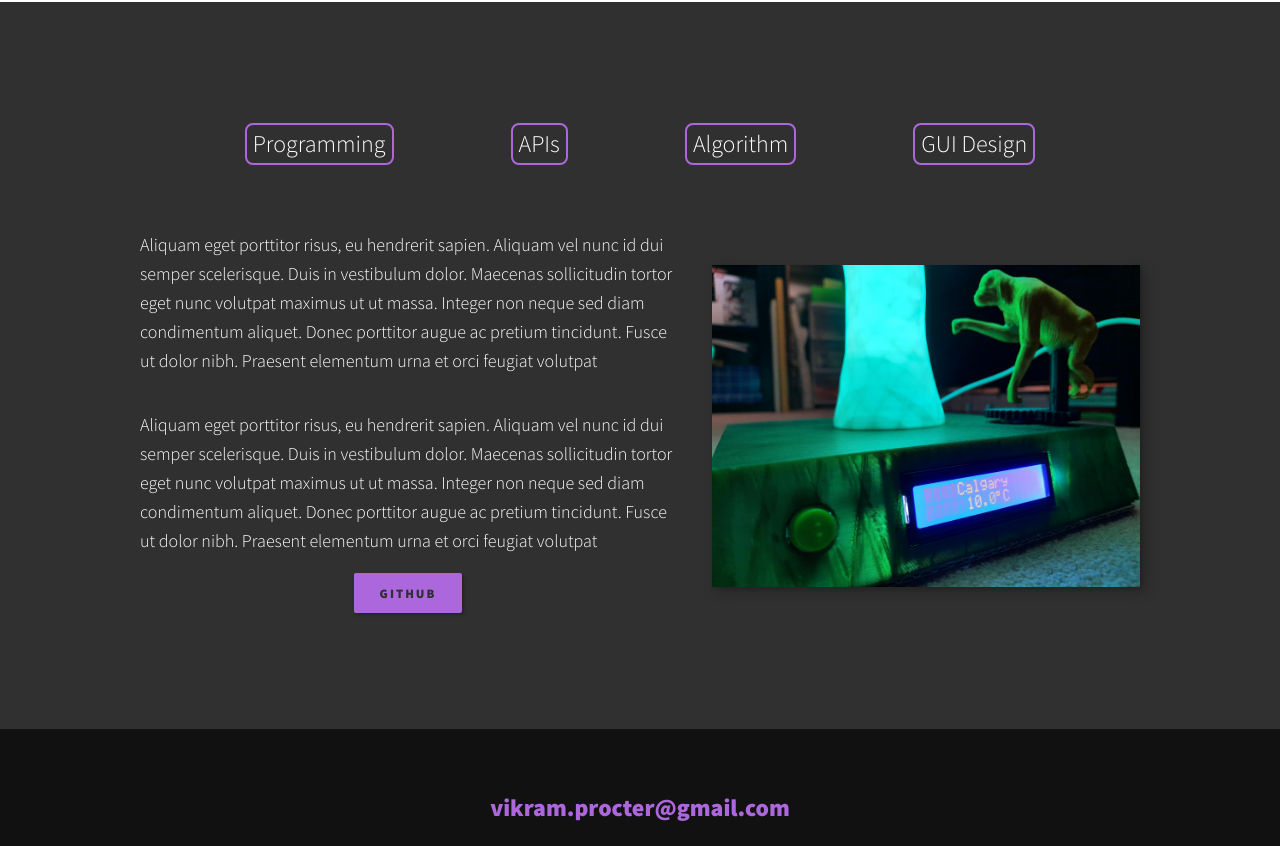
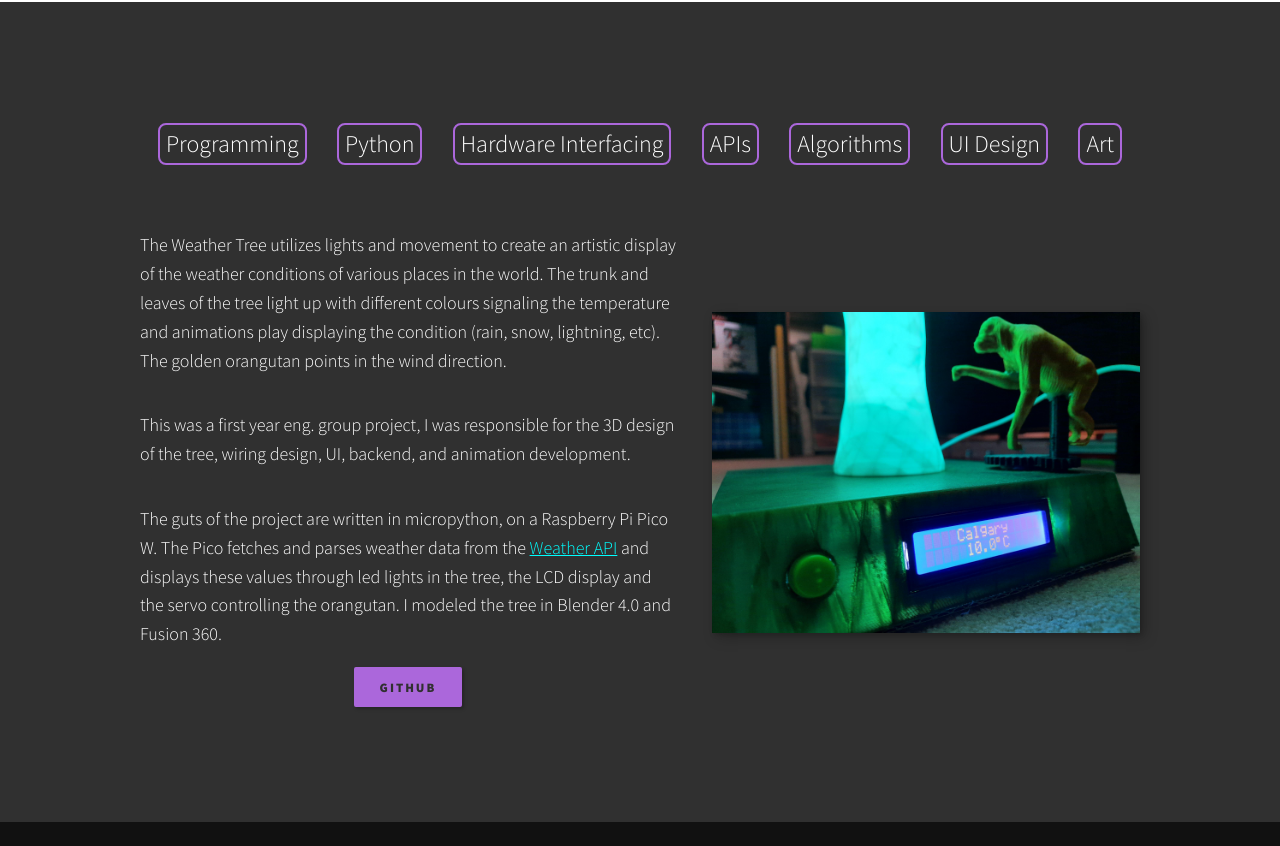
Before and after one commit to VikramP7/PortfolioWebsite, an Eleventy site: page src/portfolio/project-01.html in a window 1280 px wide. Shown: the part 600-1446 px from the top of the page. Built offline with nearby package versions, Linux system fonts and the light colour scheme; Eleventy itself is replaced by a stand-in of ours; files that its build step writes are made by us from their sources.

Commit message:
Added Porfolio Project 01 Description

```diff
--- a/src/css/style.css
+++ b/src/css/style.css
@@ -567,6 +567,14 @@ header {
     color: var(--clr-light);
 }
 
+.portfolio-page__ref:link {
+    color: aqua;
+}
+
+.portfolio-page__ref:visited {
+    color: var(--clr-accent);
+}
+
 .portfolio-page__item {
     justify-content: center;
 }
--- a/src/portfolio/project-01.html
+++ b/src/portfolio/project-01.html
@@ -15,31 +15,36 @@ layout: base.njk
     <div class="portfolio-page__item">
         <ul class="portfolio-page__tags">
             <li class="portfolio-page__tag">Programming</li>
+            <li class="portfolio-page__tag">Python</li>
+            <li class="portfolio-page__tag">Hardware Interfacing</li>
             <li class="portfolio-page__tag">APIs</li>
-            <li class="portfolio-page__tag">Algorithm</li>
-            <li class="portfolio-page__tag">GUI Design</li>
+            <li class="portfolio-page__tag">Algorithms</li>
+            <li class="portfolio-page__tag">UI Design</li>
+            <li class="portfolio-page__tag">Art</li>
         </ul>
         <img src="/img/portfolio-01a.jpeg" alt="" class="portfolio-page__img">
         <div class="portfolio-page__description">
-            <p>Aliquam eget porttitor risus, eu hendrerit sapien. Aliquam vel nunc id dui
-                semper scelerisque. Duis in vestibulum
-                dolor.
-                Maecenas sollicitudin tortor eget nunc volutpat maximus ut ut massa. Integer non neque sed diam
-                condimentum
-                aliquet.
-                Donec porttitor augue ac pretium tincidunt. Fusce ut dolor nibh. Praesent elementum urna et orci feugiat
-                volutpat
+            <p>
+                The Weather Tree utilizes lights and movement to create an artistic display of the weather conditions of
+                various places
+                in the world.
+                The trunk and leaves of the tree light up with different colours signaling the temperature and
+                animations play
+                displaying the condition (rain, snow, lightning, etc). The golden orangutan points in the wind
+                direction.
             </p>
-            <p>Aliquam eget porttitor risus, eu hendrerit sapien. Aliquam vel nunc id dui
-                semper scelerisque. Duis in vestibulum
-                dolor.
-                Maecenas sollicitudin tortor eget nunc volutpat maximus ut ut massa. Integer non neque sed diam
-                condimentum
-                aliquet.
-                Donec porttitor augue ac pretium tincidunt. Fusce ut dolor nibh. Praesent elementum urna et orci feugiat
-                volutpat
+            <p>
+                This was a first year eng. group project, I was responsible for the 3D design of the tree, wiring
+                design, UI, backend, and animation development.
+            </p>
+            <p>
+                The guts of the project are written in micropython, on a Raspberry Pi Pico W. The Pico fetches and
+                parses weather data from the <a href="https://www.weatherapi.com/" target="_blank"
+                    class="portfolio-page__ref">Weather API</a> and displays these
+                values through led lights in the tree, the LCD display and the servo controlling the orangutan. I
+                modeled the tree in Blender 4.0 and Fusion 360.
             </p>
         </div>
-        <a href="" class="btn portfolio-page__btn">GitHub</a>
+        <a href="https://github.com/VikramP7/WeatherTree" target="_blank" class="btn portfolio-page__btn">GitHub</a>
     </div>
 </section>
```
Also changed, not shown: src/index.html (+1 -1 lines).
